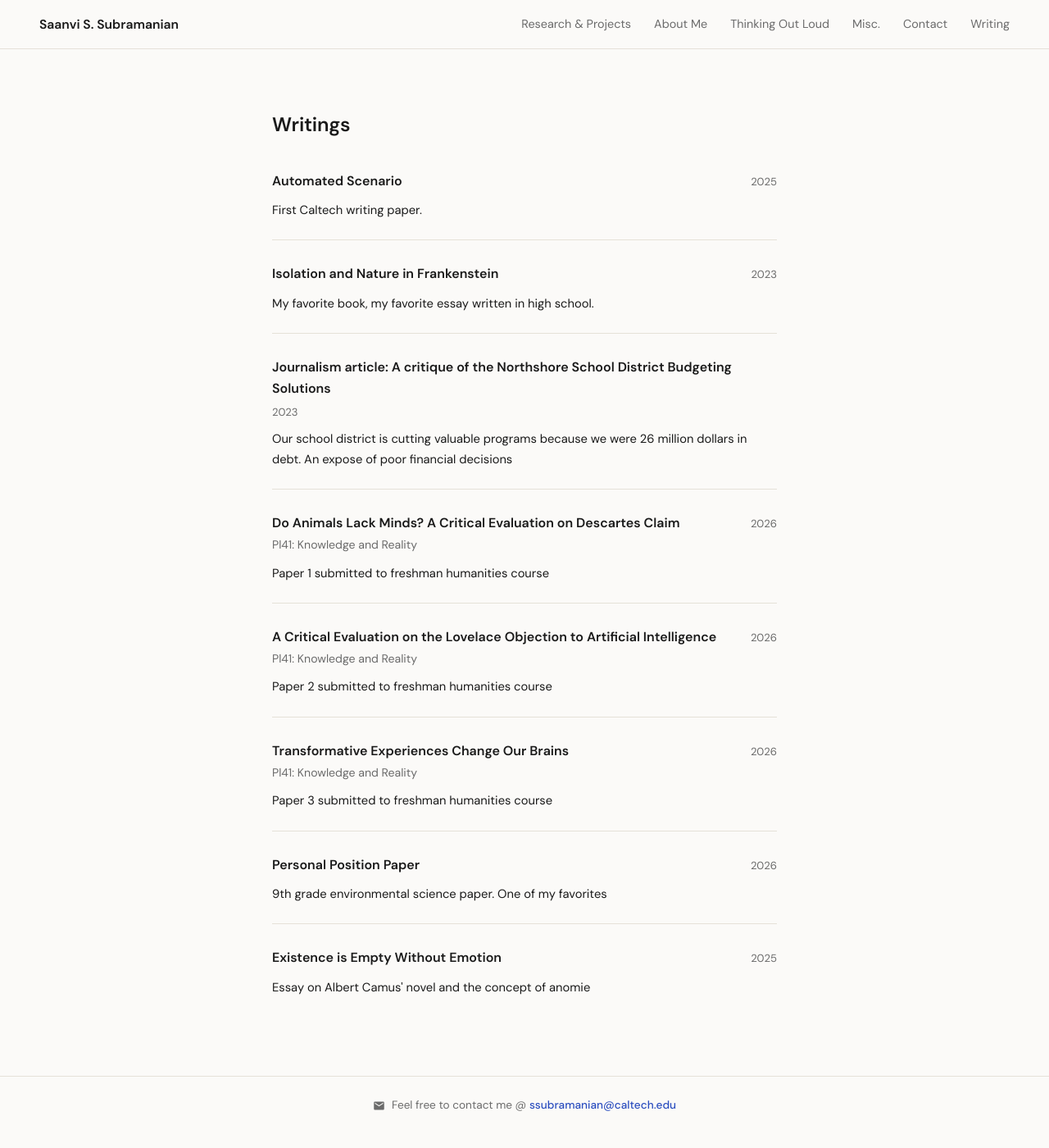
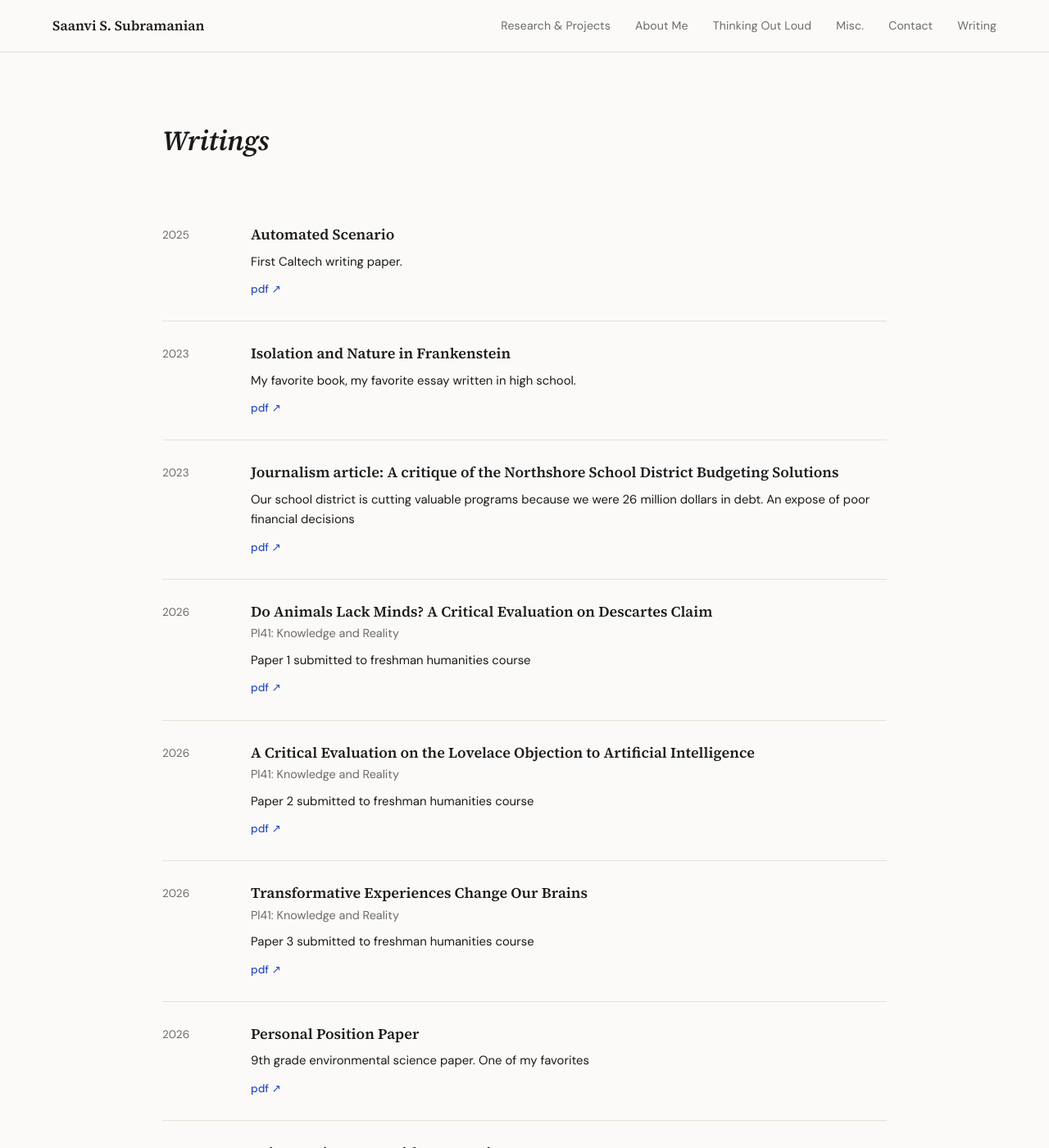
Before and after one commit to saanviiyer/saanviiyer.github.io, a Jekyll site: the page built from pages/writings.html, in a window 1280 px wide and 1400 px high. Shown: the whole window at 82% size. Built offline with Jekyll 4.4.1, drawn with Linux system fonts in a browser that asks for light colours.

Commit message:
wide screen style

```diff
--- a/_includes/experience-list.html
+++ b/_includes/experience-list.html
@@ -1,9 +1,10 @@
 <div class="entry-list">
   {% for item in site.data.experiences %}
   <div class="entry-card">
+    <div class="entry-year">{{ item.dates }}</div>
+    <div class="entry-body">
       <div class="entry-top">
         <h3>{% if item.link and item.link != "" %}<a href="{{ item.link }}" target="_blank" rel="noopener">{{ item.role }}</a>{% else %}{{ item.role }}{% endif %}</h3>
-      <span class="entry-dates">{{ item.dates }}</span>
       </div>
       <p class="entry-org">{{ item.org }}{% if item.location %} &middot; {{ item.location }}{% endif %}</p>
       <ul>
@@ -12,5 +13,6 @@
         {% endfor %}
       </ul>
     </div>
+  </div>
   {% endfor %}
 </div>
--- a/_includes/project-list.html
+++ b/_includes/project-list.html
@@ -1,9 +1,10 @@
 <div class="entry-list">
   {% for item in site.data.projects %}
   <div class="entry-card">
+    <div class="entry-year">{% if item.tags %}{{ item.tags }}{% endif %}</div>
+    <div class="entry-body">
       <div class="entry-top">
         <h3>{% if item.link and item.link != "" %}<a href="{{ item.link }}" target="_blank" rel="noopener">{{ item.title }}</a>{% else %}{{ item.title }}{% endif %}</h3>
-      {% if item.tags %}<span class="entry-dates">{{ item.tags }}</span>{% endif %}
       </div>
       <ul>
         {% for b in item.bullets %}
@@ -11,5 +12,6 @@
         {% endfor %}
       </ul>
     </div>
+  </div>
   {% endfor %}
 </div>
--- a/_includes/writing-list.html
+++ b/_includes/writing-list.html
@@ -1,14 +1,17 @@
 <div class="entry-list">
   {% for item in site.data.writings %}
   <div class="entry-card">
-    <div class="entry-top">
-      <h3><a href="{{ '/assets/pdfs/' | relative_url }}{{ item.file }}" target="_blank" rel="noopener">{{ item.title }}</a></h3>
-      <span class="entry-dates">{{ item.date }}</span>
+    <div class="entry-year">{{ item.date }}</div>
+    <div class="entry-body">
+      <div class="entry-top">
+        <h3>{{ item.title }}</h3>
+      </div>
+      <p class="entry-org">
+        {{ item.venue }}{% if item.status and item.status != "" %} &middot; {{ item.status }}{% endif %}
+      </p>
+      {% if item.blurb %}<p class="entry-blurb">{{ item.blurb }}</p>{% endif %}
+      <a class="entry-link" href="{{ '/assets/pdfs/' | relative_url }}{{ item.file }}" target="_blank" rel="noopener">pdf &#8599;</a>
     </div>
-    <p class="entry-org">
-      {{ item.venue }}{% if item.status and item.status != "" %} &middot; {{ item.status }}{% endif %}
-    </p>
-    {% if item.blurb %}<p class="entry-blurb">{{ item.blurb }}</p>{% endif %}
   </div>
   {% endfor %}
 </div>
--- a/_layouts/default.html
+++ b/_layouts/default.html
@@ -7,7 +7,7 @@
 
   <link rel="preconnect" href="https://fonts.googleapis.com">
   <link rel="preconnect" href="https://fonts.gstatic.com" crossorigin>
-  <link href="https://fonts.googleapis.com/css2?family=DM+Sans:ital,opsz,wght@0,9..40,300;0,9..40,400;0,9..40,500;0,9..40,600;0,9..40,700;1,9..40,300;1,9..40,400&display=swap" rel="stylesheet">
+  <link href="https://fonts.googleapis.com/css2?family=DM+Sans:ital,opsz,wght@0,9..40,300;0,9..40,400;0,9..40,500;0,9..40,600;0,9..40,700;1,9..40,300;1,9..40,400&family=Source+Serif+4:ital,wght@0,400;0,600;1,400;1,600&display=swap" rel="stylesheet">
 
   <link rel="stylesheet" href="{{ '/assets/css/style.css' | relative_url }}" />
 </head>
--- a/assets/css/style.css
+++ b/assets/css/style.css
@@ -4,7 +4,6 @@
   --muted: #6B6B6B;
   --accent: #2B4EBF;
   --border: #E5E1D8;
-  --card: #FFFFFF;
 }
 
 * { margin: 0; padding: 0; box-sizing: border-box; }
@@ -19,14 +18,16 @@ html, body {
 
 a { color: inherit; }
 
+.serif { font-family: 'Source Serif 4', serif; }
+
 /* ─── NAV ─── */
 nav {
   border-bottom: 1px solid var(--border);
-  padding: 0 48px;
+  padding: 0 64px;
   display: flex;
   align-items: center;
   justify-content: space-between;
-  height: 60px;
+  height: 64px;
   position: sticky;
   top: 0;
   background-color: var(--bg);
@@ -34,18 +35,20 @@ nav {
 }
 
 .nav-name {
+  font-family: 'Source Serif 4', serif;
   font-weight: 600;
-  font-size: 0.98rem;
+  font-size: 1.05rem;
   color: var(--ink);
   text-decoration: none;
 }
 
-.nav-links { display: flex; gap: 28px; list-style: none; }
+.nav-links { display: flex; gap: 30px; list-style: none; }
 
 .nav-links a {
   text-decoration: none;
   color: var(--muted);
-  font-size: 0.9rem;
+  font-size: 0.88rem;
+  letter-spacing: 0.01em;
   transition: color 0.15s;
 }
 
@@ -53,32 +56,38 @@ nav {
 
 /* ─── MAIN ─── */
 .page-content {
-  max-width: 680px;
+  max-width: 980px;
   margin: 0 auto;
-  padding: 72px 32px 96px;
+  padding: 80px 48px 100px;
 }
 
 /* ─── HOME / HERO ─── */
-.hero { padding-top: 24px; }
+.hero { padding-top: 12px; max-width: 760px; }
 
 .hero h1 {
-  font-size: 1.9rem;
+  font-family: 'Source Serif 4', serif;
   font-weight: 600;
+  font-style: italic;
+  font-size: 3rem;
   letter-spacing: -0.01em;
-  margin-bottom: 18px;
+  margin-bottom: 24px;
+  line-height: 1.15;
 }
 
 .hero-subtitle {
-  font-size: 1.05rem;
+  font-size: 1.15rem;
   color: var(--ink);
-  margin-bottom: 14px;
+  margin-bottom: 16px;
 }
 
 .hero-mission {
-  font-size: 1rem;
-  color: var(--muted);
-  margin-bottom: 32px;
-  max-width: 520px;
+  font-family: 'Source Serif 4', serif;
+  font-style: italic;
+  font-size: 1.3rem;
+  color: var(--ink);
+  margin-bottom: 40px;
+  line-height: 1.5;
+  max-width: 640px;
 }
 
 .accent-link {
@@ -91,10 +100,10 @@ nav {
 .accent-link:hover { border-bottom-color: var(--accent); }
 
 .hero-links {
-  font-size: 0.92rem;
+  font-size: 0.95rem;
   display: flex;
   align-items: center;
-  gap: 10px;
+  gap: 12px;
 }
 
 .text-link {
@@ -107,11 +116,13 @@ nav {
 .dot { color: var(--border); }
 
 /* ─── INTERIOR PAGES ─── */
-.page-header { margin-bottom: 36px; }
+.page-header { margin-bottom: 48px; }
 
 .page-header h1 {
-  font-size: 1.5rem;
+  font-family: 'Source Serif 4', serif;
+  font-style: italic;
   font-weight: 600;
+  font-size: 2.1rem;
   letter-spacing: -0.01em;
 }
 
@@ -119,30 +130,43 @@ nav {
   color: var(--muted);
   font-size: 0.95rem;
   line-height: 1.7;
+  max-width: 640px;
 }
 
 .section-heading {
-  font-size: 1rem;
+  font-size: 0.82rem;
   font-weight: 600;
   text-transform: uppercase;
-  letter-spacing: 0.04em;
+  letter-spacing: 0.08em;
   color: var(--muted);
-  margin: 44px 0 18px;
+  margin: 56px 0 20px;
 }
 .section-heading:first-of-type { margin-top: 0; }
 
-/* ─── ENTRY CARDS (experiences / projects) ─── */
-.entry-list { display: flex; flex-direction: column; gap: 28px; }
+/* ─── ENTRY LIST (experiences / projects / writings) ─── */
+.entry-list {
+  display: flex;
+  flex-direction: column;
+}
 
 .entry-card {
-  border-bottom: 1px solid var(--border);
-  padding-bottom: 24px;
+  display: grid;
+  grid-template-columns: 80px 1fr;
+  gap: 4px 28px;
+  border-top: 1px solid var(--border);
+  padding: 26px 0;
 }
 
-.entry-list .entry-card:last-child {
-  border-bottom: none;
-  padding-bottom: 0;
+.entry-list .entry-card:first-child { border-top: none; }
+
+.entry-year {
+  font-size: 0.85rem;
+  color: var(--muted);
+  padding-top: 3px;
+  white-space: nowrap;
 }
+
+.entry-body { min-width: 0; }
 
 .entry-top {
   display: flex;
@@ -150,27 +174,40 @@ nav {
   align-items: baseline;
   flex-wrap: wrap;
   gap: 4px 16px;
-  margin-bottom: 2px;
+  margin-bottom: 3px;
 }
 
-.entry-top h3 { font-size: 1rem; font-weight: 600; }
+.entry-top h3 {
+  font-family: 'Source Serif 4', serif;
+  font-size: 1.12rem;
+  font-weight: 600;
+  line-height: 1.4;
+}
 .entry-top h3 a { color: var(--ink); text-decoration: none; }
 .entry-top h3 a:hover { color: var(--accent); }
 
 .entry-dates { font-size: 0.82rem; color: var(--muted); white-space: nowrap; }
 
-.entry-org { font-size: 0.88rem; color: var(--muted); margin-bottom: 10px; }
+.entry-org { font-size: 0.9rem; color: var(--muted); margin-bottom: 8px; }
 
 .entry-card ul { padding-left: 18px; }
-.entry-card li { font-size: 0.92rem; margin-bottom: 6px; color: var(--ink); }
+.entry-card li { font-size: 0.93rem; margin-bottom: 6px; color: var(--ink); }
 
-.entry-blurb { font-size: 0.92rem; color: var(--ink); }
+.entry-blurb { font-size: 0.93rem; color: var(--ink); margin-bottom: 8px; }
+
+.entry-link {
+  font-size: 0.85rem;
+  color: var(--accent);
+  text-decoration: none;
+  font-weight: 500;
+}
+.entry-link:hover { text-decoration: underline; }
 
 /* ─── FOOTER ─── */
 footer {
   border-top: 1px solid var(--border);
   color: var(--muted);
-  padding: 24px 32px;
+  padding: 28px 48px;
   text-align: center;
   font-size: 0.85rem;
   display: flex;
@@ -184,8 +221,12 @@ footer .email-icon { width: 15px; height: 15px; fill: var(--muted); flex-shrink:
 
 /* ─── RESPONSIVE ─── */
 @media (max-width: 700px) {
-  .page-content { padding: 48px 20px 64px; }
+  .page-content { padding: 56px 20px 72px; }
   nav { padding: 0 20px; }
   .nav-links { gap: 14px; }
+  .hero h1 { font-size: 2.2rem; }
+  .hero-mission { font-size: 1.1rem; }
+  .entry-card { grid-template-columns: 1fr; gap: 4px; }
+  .entry-year { padding-top: 0; }
   .entry-top { flex-direction: column; }
 }
```
Lines whose indentation alone changed are shown as unchanged.
